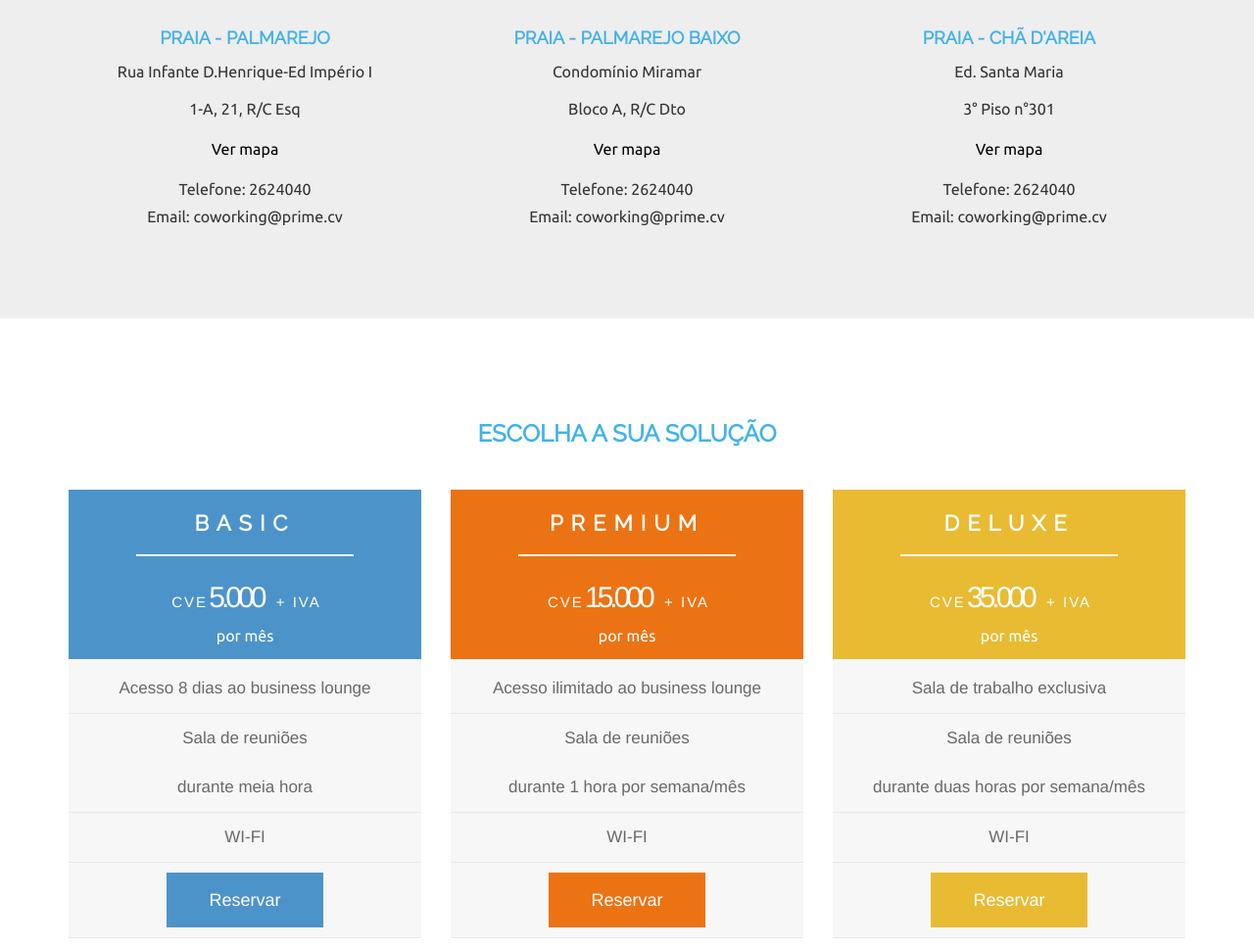
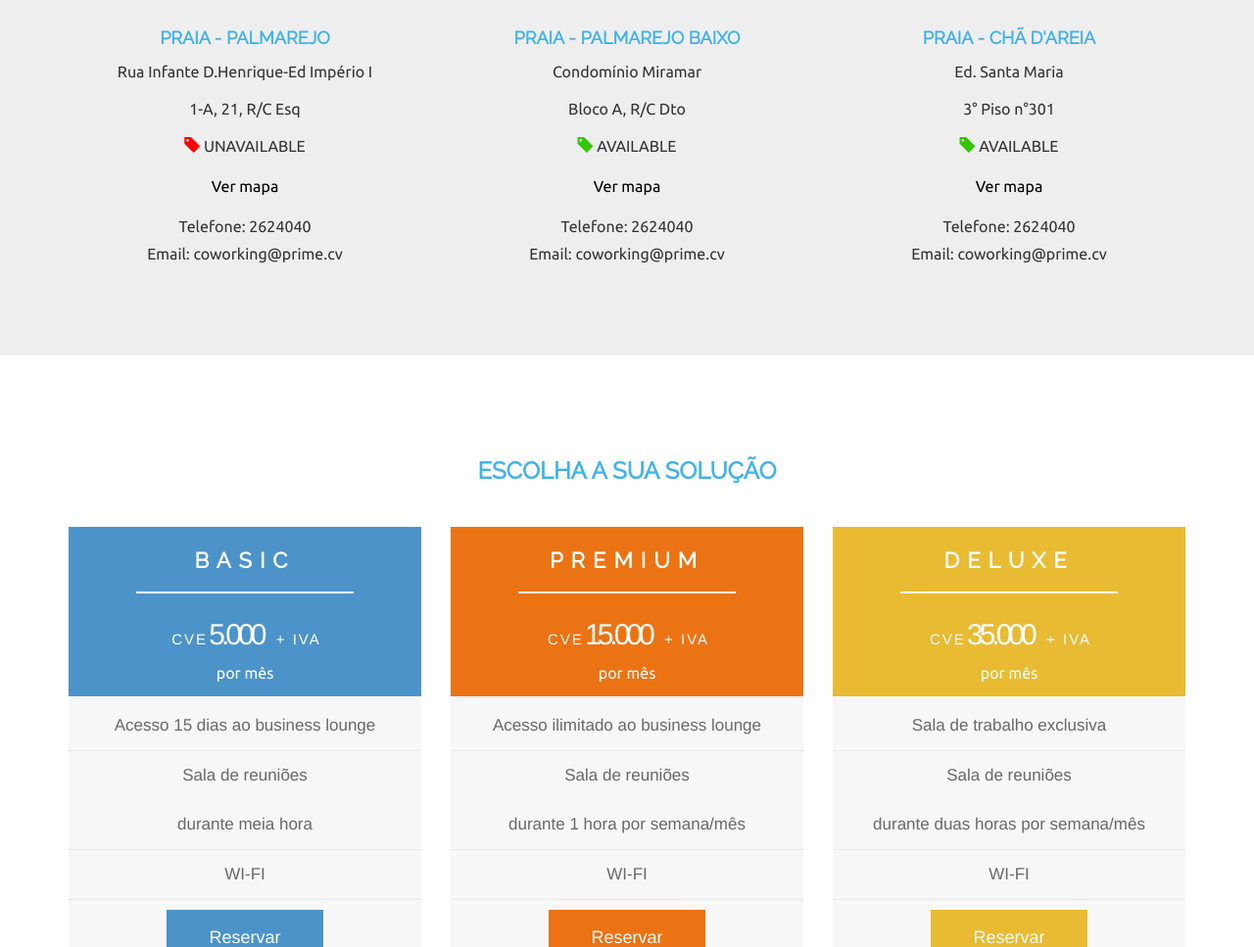
Before and after one commit to rubemlb/coworking, a plain HTML site: page index.html in a window 1280 px wide. Shown: the part 2340-3307 px from the top of the page at 98% size. Drawn offline with nearby package versions, Linux system fonts and the light colour scheme; a script that the page names is missing.

Commit message:
p/d
preço e disponibilidade

```diff
--- a/index.html
+++ b/index.html
@@ -322,6 +322,7 @@
                         <a data-toggle="modal" data-target="#palmarejo" style="cursor:pointer"><h3 class="section-heading" style="color:#42b2e8;">Praia - Palmarejo </h3></a>
                         <p>Rua Infante D.Henrique-Ed Império I</p>
                         <p>1-A, 21, R/C Esq</p>
+                        <p><span class="glyphicon glyphicon-tag" style="color:#FF0000"></span> UNAVAILABLE</p>
                         <p><a class="button-custom-white" href="https://www.google.cv/maps/place/Prime+Consulting/@14.9135345,-23.5294748,17z/data=!3m1!4b1!4m5!3m4!1s0x9359856437ed347:0x1b9382b4cfda3d3a!8m2!3d14.9135293!4d-23.5272861?hl=pt" target="_blank" style="">Ver mapa</a>
                         </p>
                         <p> Telefone: 2624040
@@ -361,6 +362,7 @@
                         <a data-toggle="modal" data-target="#miramar" style="cursor:pointer"><h3 class="section-heading" style="color:#42b2e8;">Praia - Palmarejo Baixo</h3></a>
                         <p>Condomínio Miramar</p>
                         <p>Bloco A, R/C Dto</p>
+                        <p><span class="glyphicon glyphicon-tag" style="color:#34C700"></span> AVAILABLE</p>
                         <p><a class="button-custom-white" href="https://www.google.cv/maps/place/14%C2%B054'19.5%22N+23%C2%B031'40.4%22W/@14.9046107,-23.5293415,17z/data=!4m5!3m4!1s0x0:0x0!8m2!3d14.905409!4d-23.527877?hl=pt" target="_blank" style="">Ver mapa</a>
                         </p>
                         <p> Telefone: 2624040
@@ -404,6 +406,7 @@
                         <a data-toggle="modal" data-target="#chadeareia" style="cursor:pointer"><h3 class="section-heading" style="color:#42b2e8;">Praia - Chã D'Areia</h3></a>
                         <p>Ed. Santa Maria</p>
                         <p>3° Piso n°301</p>
+                        <p><span class="glyphicon glyphicon-tag" style="color:#34C700"></span> AVAILABLE</p>
                         <p><a class="button-custom-white" href="https://www.google.cv/maps/place/14%C2%B054'54.2%22N+23%C2%B030'44.6%22W/@14.915065,-23.513478,18z/data=!3m1!4b1!4m5!3m4!1s0x0:0x0!8m2!3d14.915065!4d-23.512381?hl=pt" target="_blank" style="">Ver mapa</a>
                         </p>
                         <p> Telefone: 2624040
@@ -426,6 +429,8 @@
         </div>
         <div class="container">
             <div class="row" id="pricing">
+
+                <!-- Basic -->
                 <div class="col-sm-6 col-md-4">
                     <div class="price-plan" style=" background-color: #4c93ca;">
                         <h2>Basic</h2>
@@ -437,7 +442,7 @@
                         </div>
                         <div class="info">
                             <ul>
-                                <li class="feature-page-limit">Acesso 8 dias ao business lounge</li>
+                                <li class="feature-page-limit">Acesso 15 dias ao business lounge</li>
                                 <li class="feature-bandwidth-limit">Sala de reuniões
                                     <br>durante meia hora</li>
                                 <li class="feature-storage-limit">WI-FI</li>
@@ -450,6 +455,8 @@
                     <br>
                     <br>
                 </div>
+
+                <!-- Premium -->
                 <div class="col-sm-6 col-md-4">
                     <div class="price-plan" style=" background-color: #ec7313;">
                         <h2>Premium</h2>
@@ -474,6 +481,8 @@
                     <br>
                     <br>
                 </div>
+
+                <!-- Deluxe -->
                 <div class="col-sm-6 col-md-4">
                     <div class="price-plan" style=" background-color: #e8bb33;">
                         <h2>Deluxe</h2>
@@ -496,6 +505,7 @@
                         </div>
                     </div>
                 </div>
+
                 <br>
                 <br>
             </div>
```
Lines whose indentation alone changed are shown as unchanged.
